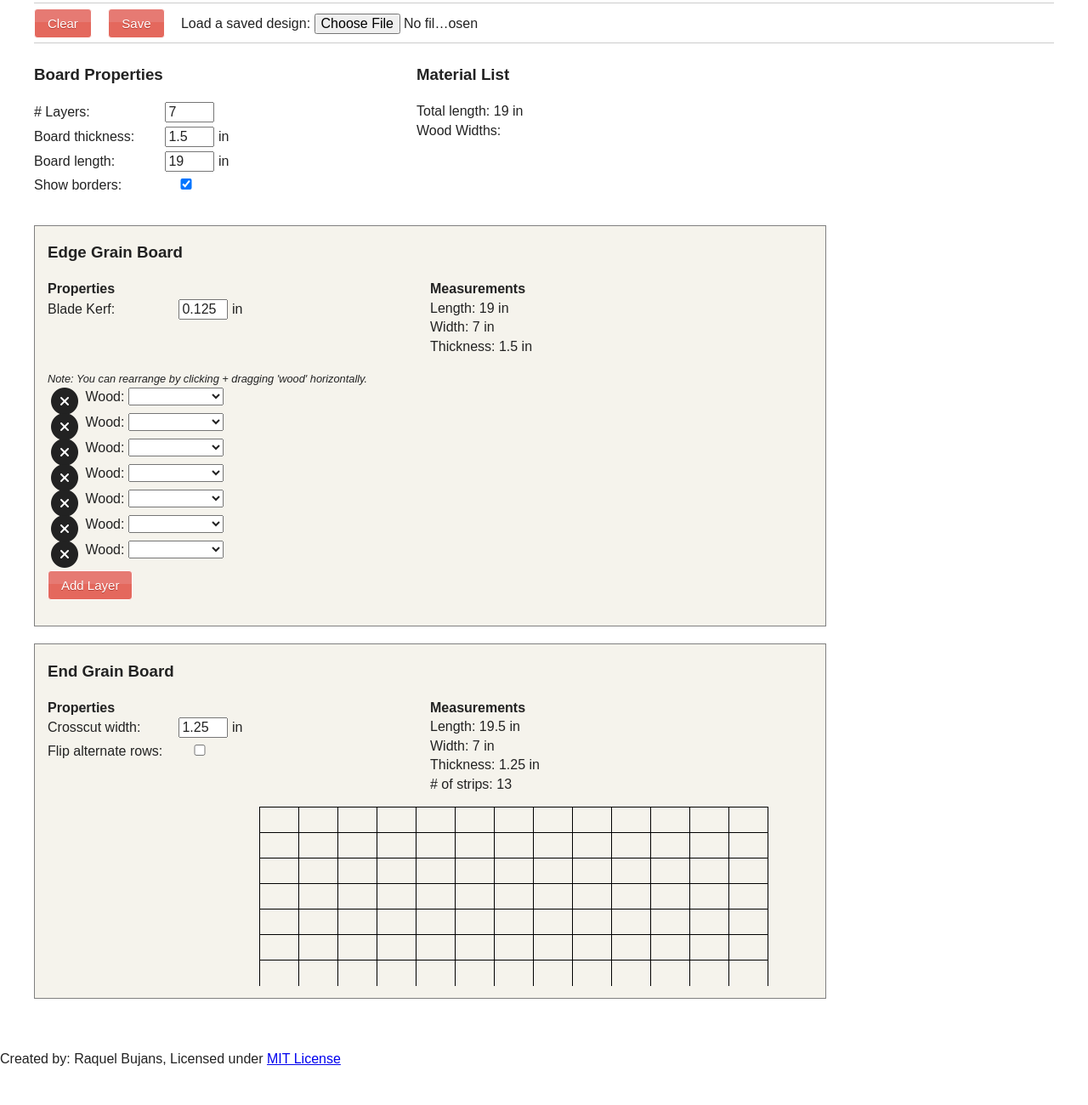
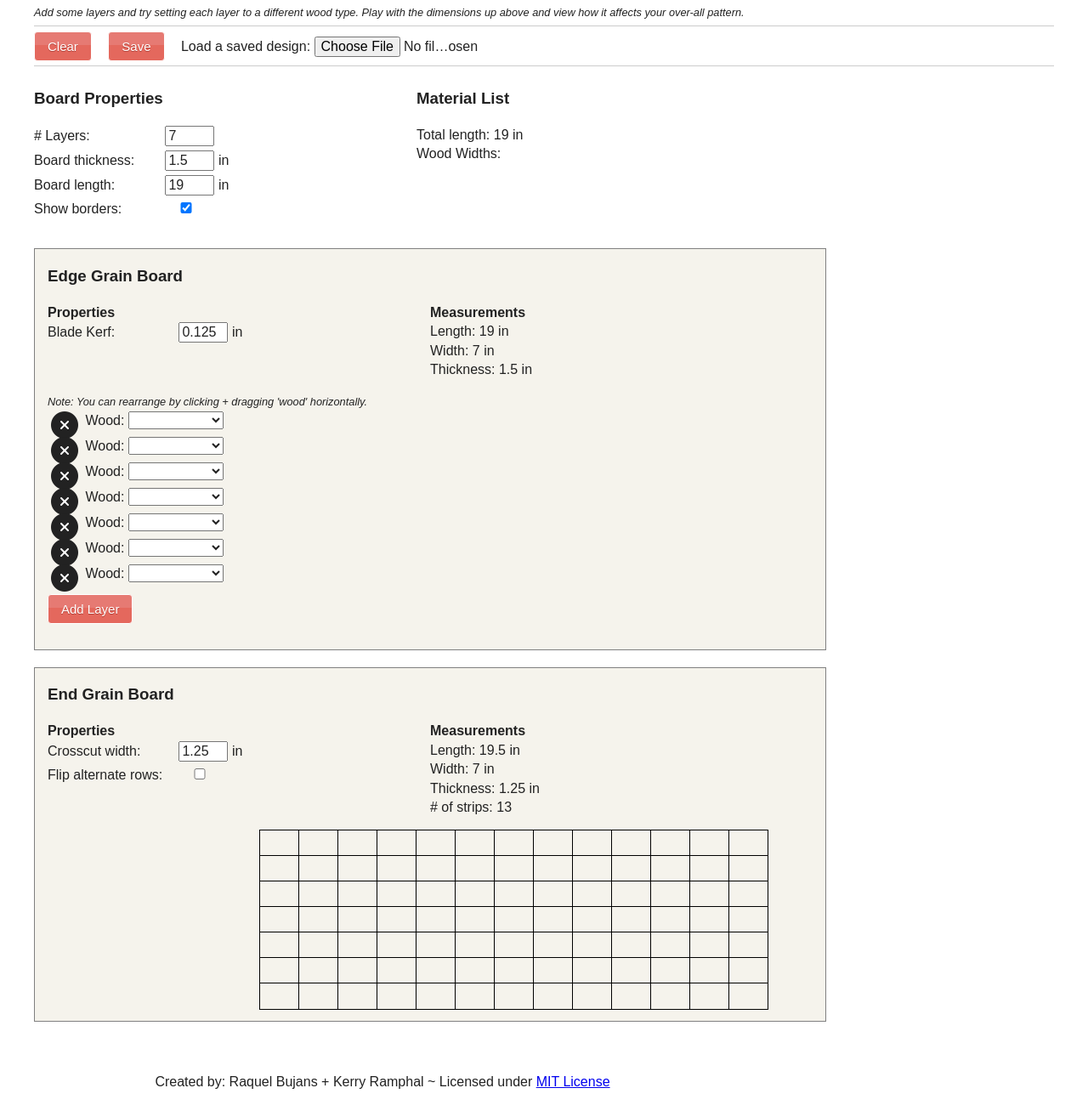
Before and after one commit to rakelblujeans/cutting-board-designer, a website: page app/index.html at #!/cuttingBoard in a window 1280 px wide. Shown: the part 85-1385 px from the top of the page at 85% size. Before the commit the page ends 1342 px from the top, so only its background shows below. Drawn offline with nearby package versions, Linux system fonts and the light colour scheme.

Commit message:
adding helper text

```diff
--- a/app/cuttingBoard/cuttingBoard.css
+++ b/app/cuttingBoard/cuttingBoard.css
@@ -76,6 +76,10 @@
 
 .woodBlock:last-child {
   margin-right: 15px;
+}
+
+.layer:last-child .woodBlock {
+  border-bottom: 1px solid black;
 }
 
 .borders {
@@ -177,3 +181,10 @@
 .thinHR {
   margin: 5px 0;
 }
+
+
+.footer {
+  width: 900px;
+  text-align: center;
+  margin-bottom: 15px;
+}
--- a/app/cuttingBoard/cuttingBoard.html
+++ b/app/cuttingBoard/cuttingBoard.html
@@ -1,5 +1,10 @@
 <div class="app-content">
   <h1>~ Design your dream cutting board ~</h1>
+
+  <small class="instructions"><em>
+    Add some layers and try setting each layer to a different wood type. Play with the
+    dimensions up above and view how it affects your over-all pattern.
+  </em></small>
 
   <hr class="thinHR">
 
@@ -144,7 +149,6 @@
           }"
           ng-class="{
             'borders': designer.board.showBorders,
-            'lastLayer': $parent.$index === designer.board.layers.length - 1
           }"
           ng-repeat="strip in designer.getEndGrainStrips() track by $index">
         </div>
@@ -156,7 +160,7 @@
 </div>
 
 <div class="footer">
-  Created by: Raquel Bujans,
+  Created by: Raquel Bujans + Kerry Ramphal ~
   Licensed under <a href="#" ng-click="designer.showLicense($event)">MIT License </a>
   <div class="license" ng-if="designer.licenseVisible">
     <div class="licenseContent">
```
